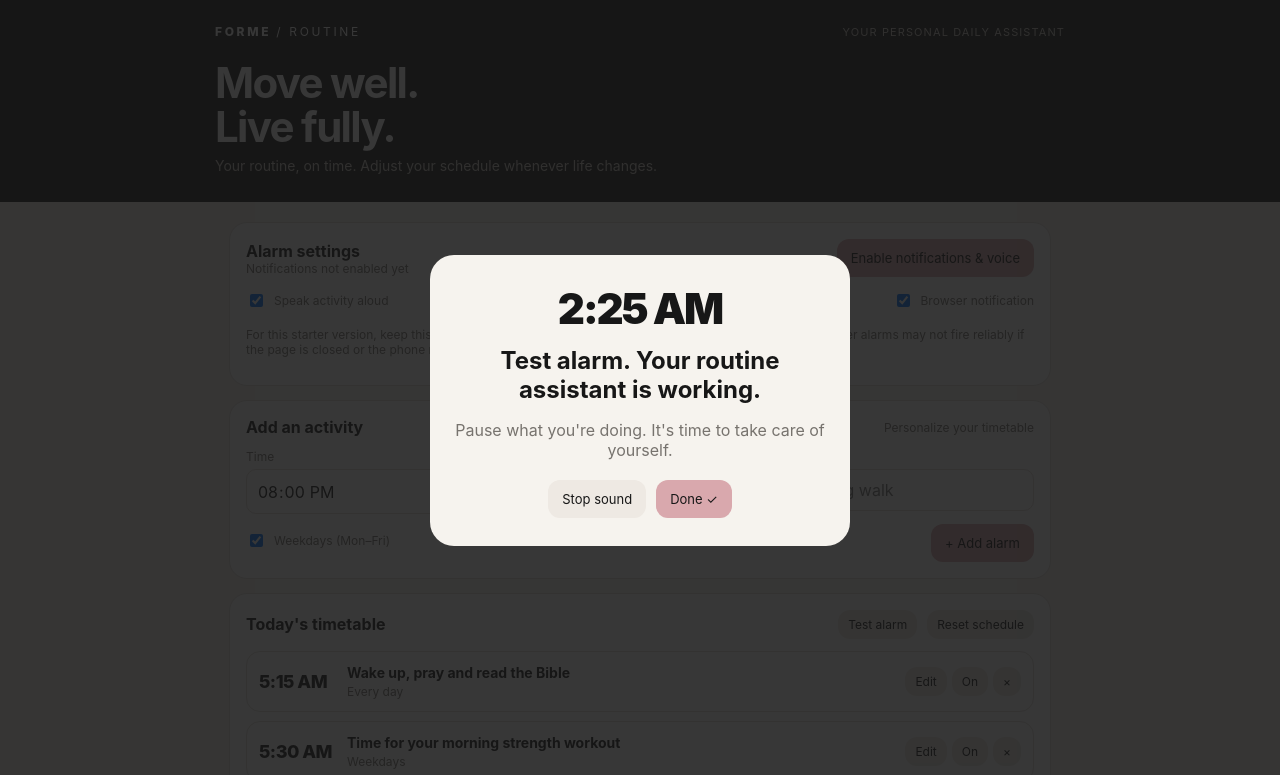
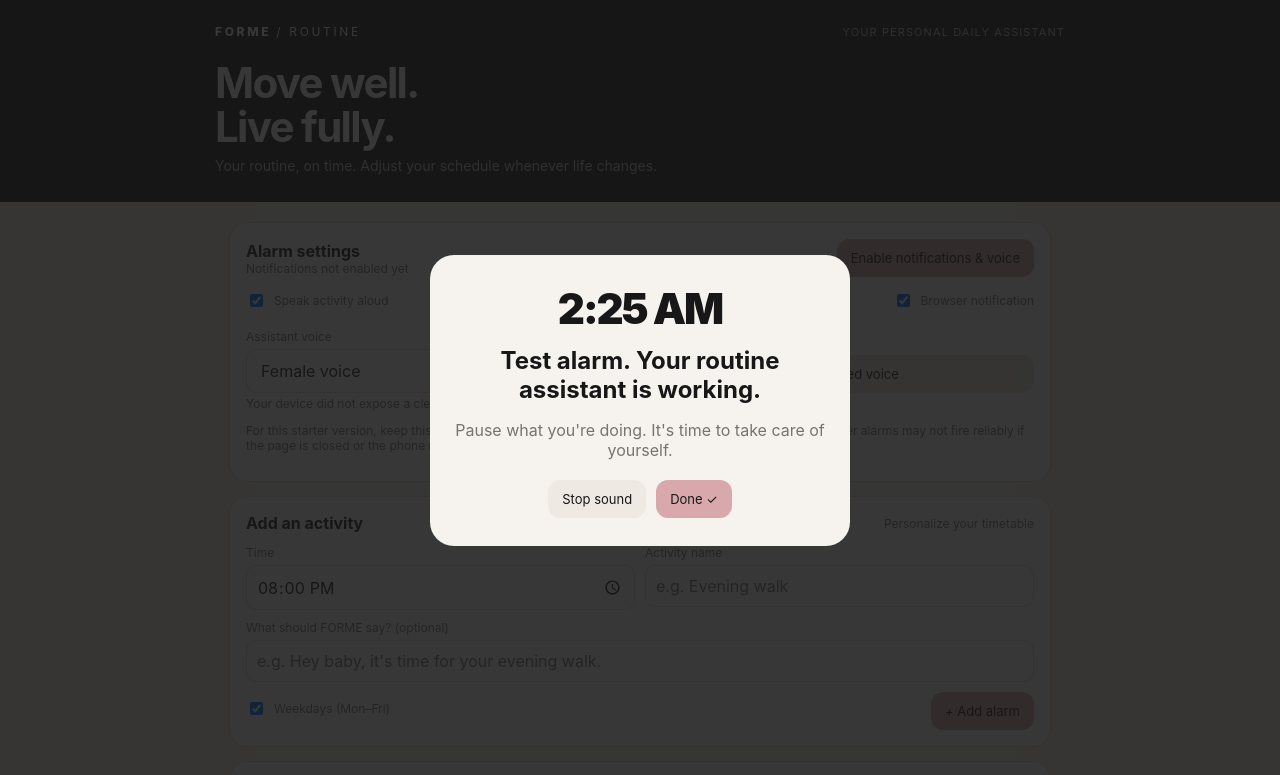
Before and after one commit to goldsocialsecurityshippment/forme-alarm-app, a plain HTML site: page index.html in a window 1280 px wide. Both pictures are taken after a click on the button "Test alarm". Shown: the top 775 px of the page. Drawn offline with Linux system fonts and the light colour scheme.

Commit message:
Add custom spoken reminders and selectable voice styles

```diff
--- a/index.html
+++ b/index.html
@@ -65,6 +65,11 @@ footer{text-align:center;color:var(--muted);font-size:11px;padding:10px}
    <label class="switch"><input id="soundToggle" type="checkbox" checked> Ring alarm sound</label>
    <label class="switch"><input id="notifToggle" type="checkbox" checked> Browser notification</label>
   </div>
+  <div class="grid" style="margin-top:14px">
+   <div><label for="voiceStyle">Assistant voice</label><select id="voiceStyle"><option value="female">Female voice</option><option value="male">Male voice</option><option value="default">Device default voice</option></select></div>
+   <div style="display:flex;align-items:end"><button class="secondary" id="testVoiceBtn" type="button" style="width:100%">Test selected voice</button></div>
+  </div>
+  <p class="note" id="voiceStatus">Choose how you want FORME to speak. Available voices depend on your iPhone.</p>
   <p class="note" style="margin-top:12px">For this starter version, keep this page open and your phone/browser allowed to send notifications. Browser alarms may not fire reliably if the page is closed or the phone restricts background activity.</p>
  </section>
 
@@ -73,8 +78,9 @@ footer{text-align:center;color:var(--muted);font-size:11px;padding:10px}
   <form id="addForm" style="margin-top:12px">
    <div class="grid">
     <div><label for="newTime">Time</label><input id="newTime" type="time" required value="20:00"></div>
-    <div><label for="newTitle">Activity announcement</label><input id="newTitle" required placeholder="e.g. Time for your evening walk"></div>
+    <div><label for="newTitle">Activity name</label><input id="newTitle" required placeholder="e.g. Evening walk"></div>
    </div>
+   <div style="margin-top:10px"><label for="newMessage">What should FORME say? (optional)</label><input id="newMessage" placeholder="e.g. Hey baby, it's time for your evening walk."></div>
    <div class="row" style="margin-top:10px"><label class="switch"><input id="newDays" type="checkbox" checked> Weekdays (Mon–Fri)</label><button class="pink" type="submit">+ Add alarm</button></div>
   </form>
  </section>
@@ -99,8 +105,8 @@ footer{text-align:center;color:var(--muted);font-size:11px;padding:10px}
 </div>
 <script>
 const defaults=[
- {time:"05:15",title:"Wake up, pray and read the Bible",days:"all"},
- {time:"05:30",title:"Time for your morning strength workout",days:"week"},
+ {time:"05:15",title:"Wake up, pray and read the Bible",message:"Hey baby, it's 5:15 AM. Wake up and pray and read the Bible.",days:"all"},
+ {time:"05:30",title:"Time for your morning strength workout",message:"Hey baby, it's 5:30 AM. It's time to train. Get ready!",days:"week"},
  {time:"06:15",title:"Time to shower and get ready",days:"week"},
  {time:"06:45",title:"Prepare and eat breakfast",days:"week"},
  {time:"07:15",title:"Focused Coratech POS development",days:"week"},
@@ -150,10 +156,11 @@ function editAlarm(id){
  const a=alarms.find(x=>x.id===id);if(!a)return;
  const time=prompt("Change time (24-hour format, e.g. 19:30):",a.time);if(time===null)return;
  if(!/^([01]\d|2[0-3]):[0-5]\d$/.test(time)){alert("Please enter a valid time like 19:30.");return}
- const title=prompt("Change the spoken activity:",a.title);if(title===null)return;
- a.time=time;a.title=title.trim()||a.title;a.completedToday=false;save();render();
+ const title=prompt("Activity name:",a.title);if(title===null)return;
+ const message=prompt("What should FORME say when this alarm rings?",a.message||a.title);if(message===null)return;
+ a.time=time;a.title=title.trim()||a.title;a.message=message.trim()||a.title;a.completedToday=false;save();render();
 }
-$("addForm").onsubmit=e=>{e.preventDefault();const time=$("newTime").value,title=$("newTitle").value.trim();if(!title)return;alarms.push({id:Date.now(),time,title,days:$("newDays").checked?"week":"all",enabled:true});save();render();$("newTitle").value=""};
+$("addForm").onsubmit=e=>{e.preventDefault();const time=$("newTime").value,title=$("newTitle").value.trim();if(!title)return;alarms.push({id:Date.now(),time,title,message:$("newMessage").value.trim()||title,days:$("newDays").checked?"week":"all",enabled:true});$("newMessage").value="";save();render();$("newTitle").value=""};
 $("resetBtn").onclick=()=>{if(confirm("Restore the original routine? This replaces your edits.")){alarms=defaults.map((a,i)=>({...a,id:i+1,enabled:true}));save();render()}};
 $("enableBtn").onclick=async()=>{
  // Start voice during the tap itself; iOS may block speech first requested after an awaited permission prompt.
@@ -168,7 +175,21 @@ $("enableBtn").onclick=async()=>{
   } catch (e) { $("permissionStatus").textContent = "Could not enable notifications. Open the installed app over HTTPS and try again."; }
  }
 };
-function speak(text){if($("voiceToggle").checked&&"speechSynthesis"in window){speechSynthesis.cancel();let u=new SpeechSynthesisUtterance(text);u.rate=.92;u.pitch=1;speechSynthesis.speak(u)}}
+let availableVoices=[];
+const voiceStyle=$("voiceStyle");
+voiceStyle.value=localStorage.getItem("formeVoiceStyle")||"female";
+function loadVoices(){if(!("speechSynthesis"in window))return;availableVoices=speechSynthesis.getVoices()||[];if(availableVoices.length){$("voiceStatus").textContent=availableVoices.length+" voices available on this device. Choose male, female or device default.";}}
+if("speechSynthesis"in window){loadVoices();speechSynthesis.onvoiceschanged=loadVoices;}
+voiceStyle.onchange=()=>{localStorage.setItem("formeVoiceStyle",voiceStyle.value);};
+function selectedVoice(){
+ if(voiceStyle.value==="default")return null;
+ const female=/samantha|karen|moira|tessa|ava|zoe|victoria|susan|allison|siri.*female|female/i;
+ const male=/alex|daniel|fred|tom|rishi|aaron|jorge|thomas|siri.*male|male/i;
+ const pattern=voiceStyle.value==="female"?female:male;
+ return availableVoices.find(v=>pattern.test(v.name))||null;
+}
+function speak(text){if($("voiceToggle").checked&&"speechSynthesis"in window){speechSynthesis.cancel();let u=new SpeechSynthesisUtterance(text);u.rate=.92;u.pitch=1;const voice=selectedVoice();if(voice)u.voice=voice;else if(voiceStyle.value!=="default")$("voiceStatus").textContent="Your device did not expose a clearly labelled "+voiceStyle.value+" voice. FORME is using the device's default voice.";speechSynthesis.speak(u)}}
+$("testVoiceBtn").onclick=()=>{loadVoices();speak("Hey baby, this is your FORME assistant. Your selected voice is ready.");};
 function soundStart(){
  if(!$("soundToggle").checked)return;
  try{audioCtx=audioCtx||new(window.AudioContext||window.webkitAudioContext)();audioCtx.resume();
@@ -179,9 +200,9 @@ function soundStart(){
 function soundStop(){if(ringInterval){clearInterval(ringInterval);ringInterval=null}if(audioCtx){audioCtx.close().catch(()=>{});audioCtx=null}}
 async function trigger(a){
  activeAlarm=a;$("ringTime").textContent=fmt(a.time);$("ringTitle").textContent=a.title;$("ringOverlay").style.display="flex";
- soundStart();speak(a.title);
+ soundStart();speak(a.message||a.title);
  if($("notifToggle").checked&&"Notification"in window&&Notification.permission==="granted"){
-  try { if ("serviceWorker" in navigator) { const reg = await navigator.serviceWorker.ready; await reg.showNotification("FORME Routine", { body: a.title, tag: "forme-" + a.id, icon: "./icon.svg" }); } } catch(e) {}
+  try { if ("serviceWorker" in navigator) { const reg = await navigator.serviceWorker.ready; await reg.showNotification("FORME Routine", { body: a.message||a.title, tag: "forme-" + a.id, icon: "./icon.svg" }); } } catch(e) {}
  }
 }
 function dismiss(done){soundStop();if("speechSynthesis"in window)speechSynthesis.cancel();$("ringOverlay").style.display="none";if(done&&activeAlarm){activeAlarm.completedToday=true;save();render()}activeAlarm=null}
```
